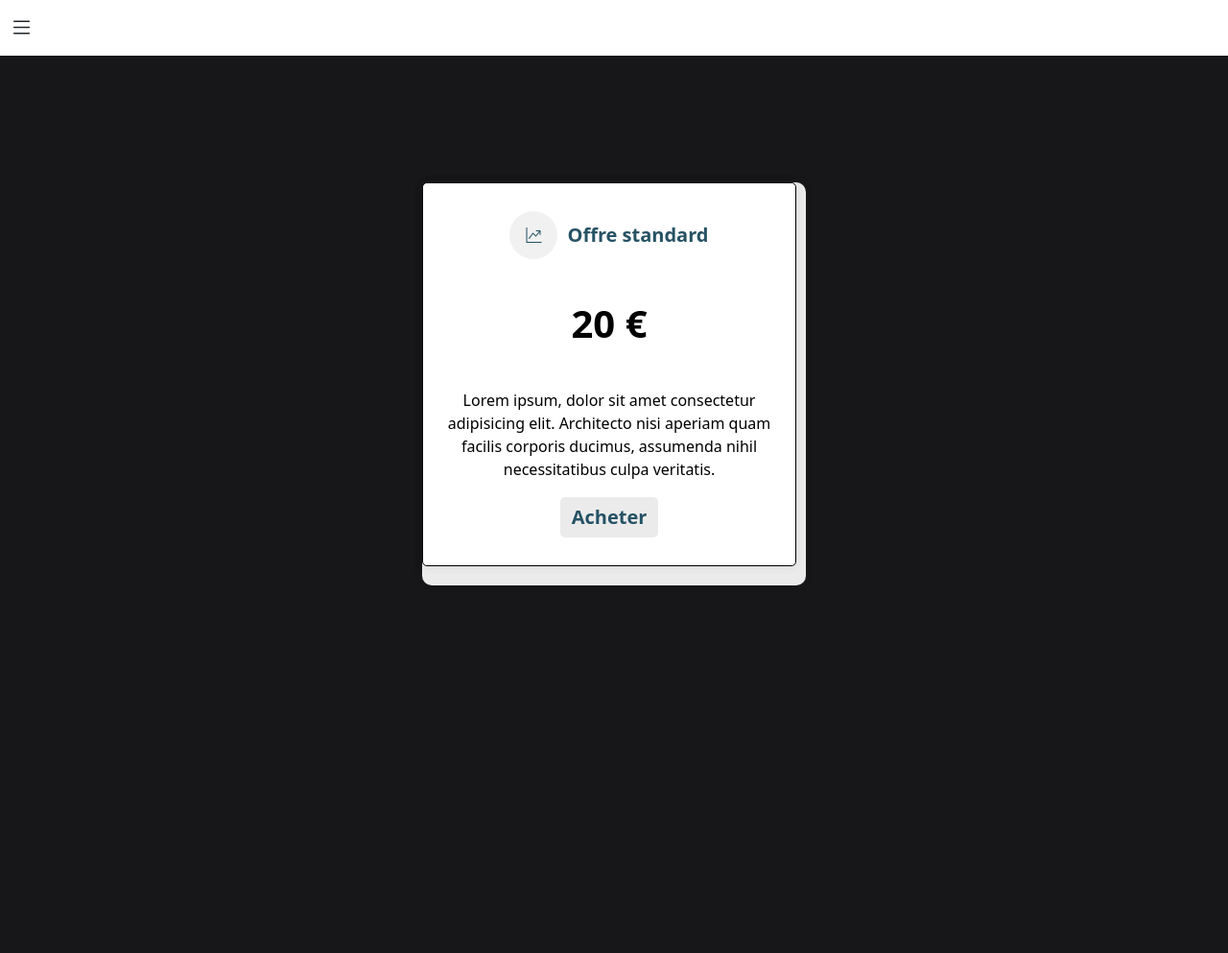
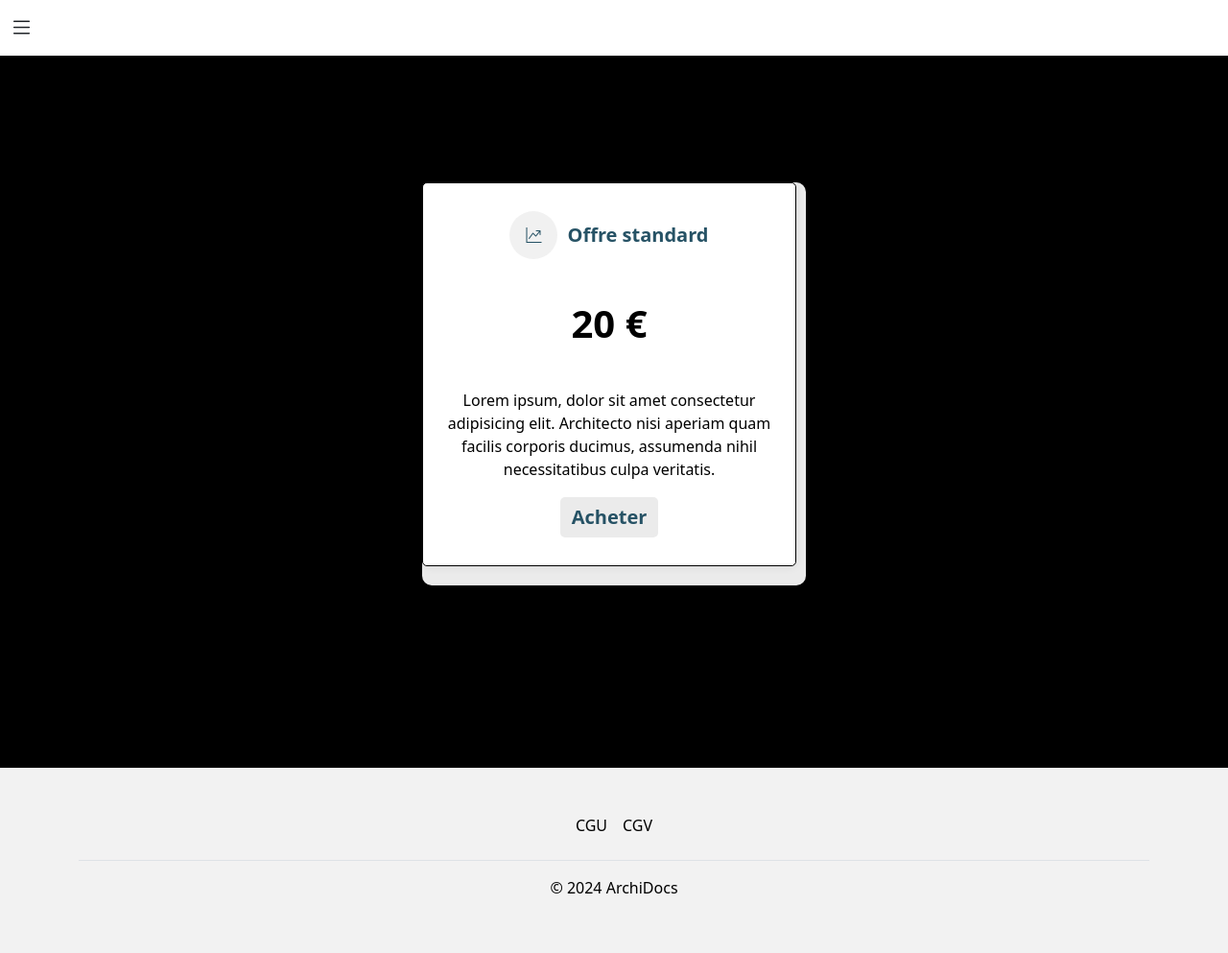
Before and after one commit to Arthurbsnrd/ArchiDocs, a PHP site: page /pages/clients/offres.php in a window 1280 px wide. Shown: the whole page at 96% size. Before the commit the page ends 610 px from the top, so only its background shows below. Run offline with PHP 8.4, Linux system fonts and the light colour scheme; a user stored in the database is signed in; some libraries are stand-ins or nearby versions.

Commit message:
inclure le footer dans les pages le nécessitant

```diff
--- a/includes/footer.php
+++ b/includes/footer.php
@@ -13,15 +13,15 @@
     .container-footer {
         width: 100%;
         align-items: center;
-        color: white;
+        color: black;
     }
     .container-footer a {
-        color: white;
+        color: black;
     }
     .container-footer a:hover {
-        color: white;
+        color: black;
     }
     body {
-        background-color: #212529;
+        background-color: #f2f2f2;
     }
 </style>
--- a/pages/clients/monCompte.php
+++ b/pages/clients/monCompte.php
@@ -149,7 +149,7 @@ $factures = $queryFactures->fetchAll();
             </div>
         </div>
     </div>
-    <!-- <?php include '../clients/cgu.php'; ?> -->
+    <?php include '../../includes/footer.php'; ?>
 </body>
 <script>
     // Fonction pour afficher/masquer les factures
--- a/pages/clients/offres.php
+++ b/pages/clients/offres.php
@@ -44,7 +44,7 @@
             </div>
         </div>
     </div>
-    <!-- <?php include '../clients/cgu.php'; ?> -->
+    <?php include '../../includes/footer.php'; ?>
 </body>
 
 </html>
--- a/styles/base.css
+++ b/styles/base.css
@@ -225,6 +225,6 @@ body{
     /* background-image: linear-gradient(to right top, #000000, #20070c, #35080f, #4a040c, #5e0000);
     background-image: linear-gradient(to right top, #265265, #2e446a, #4f2e5d, #640f38, #5e0000);
      */
-    background: #17171a;
+    background: #000000;
     color: white;
 }
```
